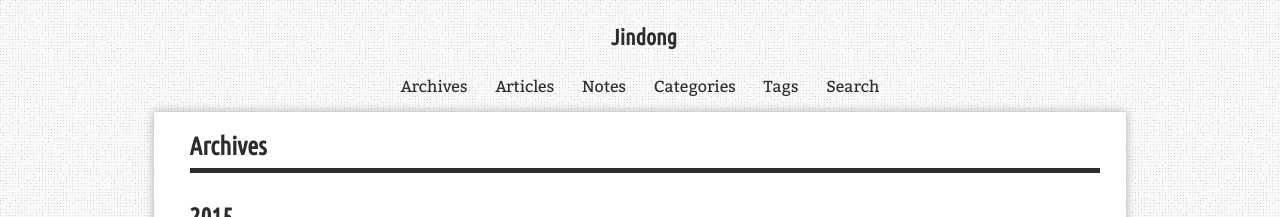
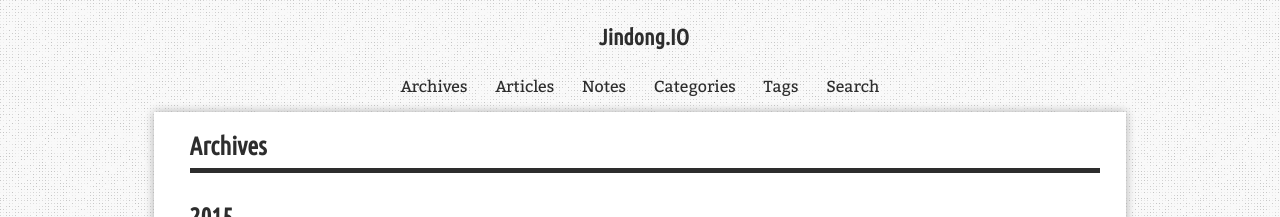
Before and after one commit to zhanjindong/zhanjindong.github.io, a Jekyll site: the page built from blog/index.html, in a window 1280 px wide. Shown: the top 217 px of the page. Built offline with Jekyll 4.4.1, drawn with Linux system fonts in a browser that asks for light colours; nearby versions of some CDN libraries; comment, search, counter and statistics services are not loaded.

```diff
--- a/_config.yml
+++ b/_config.yml
@@ -16,7 +16,7 @@ kramdown:
 # Themes are encouraged to use these universal variables
 # so be sure to set them if your theme uses them.
 #
-title: Jindong
+title: Jindong.IO
 description: "Personal blog for Jindong, a software engineer based in Hefei, China."
 # tagline: Site Tagline
 author:
```
